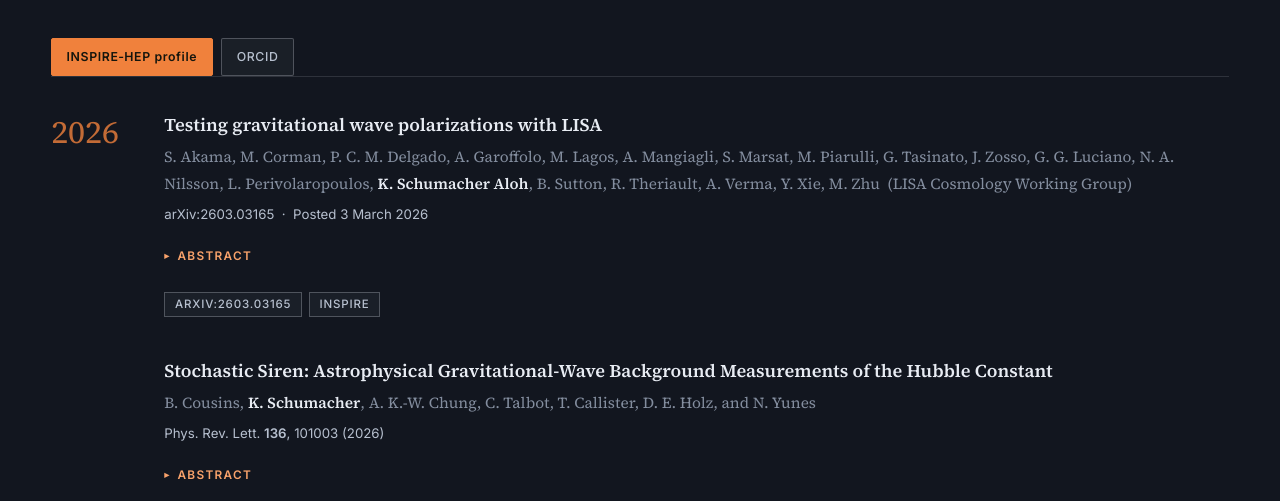
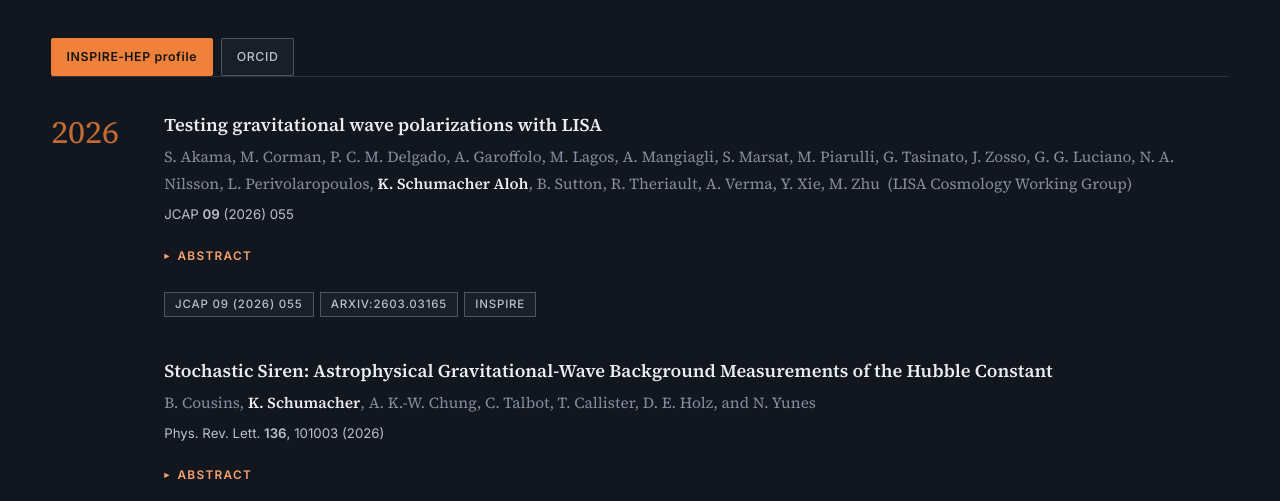
Before and after one commit to kristenaloh/kristenaloh.github.io, a plain HTML site: page publications.html in a window 1280 px wide. Shown: the part 658-1159 px from the top of the page. Drawn offline with Linux system fonts and the light colour scheme.

Commit message:
Added doi

```diff
--- a/publications.html
+++ b/publications.html
@@ -77,7 +77,7 @@
               G. G. Luciano, N. A. Nilsson, L. Perivolaropoulos,
               <b>K. Schumacher Aloh</b>, B. Sutton, R. Theriault, A. Verma, Y. Xie, M. Zhu
               &nbsp;(LISA Cosmology Working Group)</p>
-            <p class="pub__ref">arXiv:2603.03165 &nbsp;·&nbsp; Posted 3 March 2026</p>
+            <p class="pub__ref">JCAP <b>09</b> (2026) 055</p>
             <details class="pub__abstract">
               <summary>Abstract</summary>
               <p>
@@ -110,6 +110,7 @@
               </p>
             </details>
             <ul class="pub__links">
+              <li><a href="https://doi.org/10.1088/1475-7516/2026/09/055">JCAP 09 (2026) 055</a></li>
               <li><a href="https://arxiv.org/abs/2603.03165">arXiv:2603.03165</a></li>
               <li><a href="https://inspirehep.net/literature/3125375">INSPIRE</a></li>
             </ul>
```
